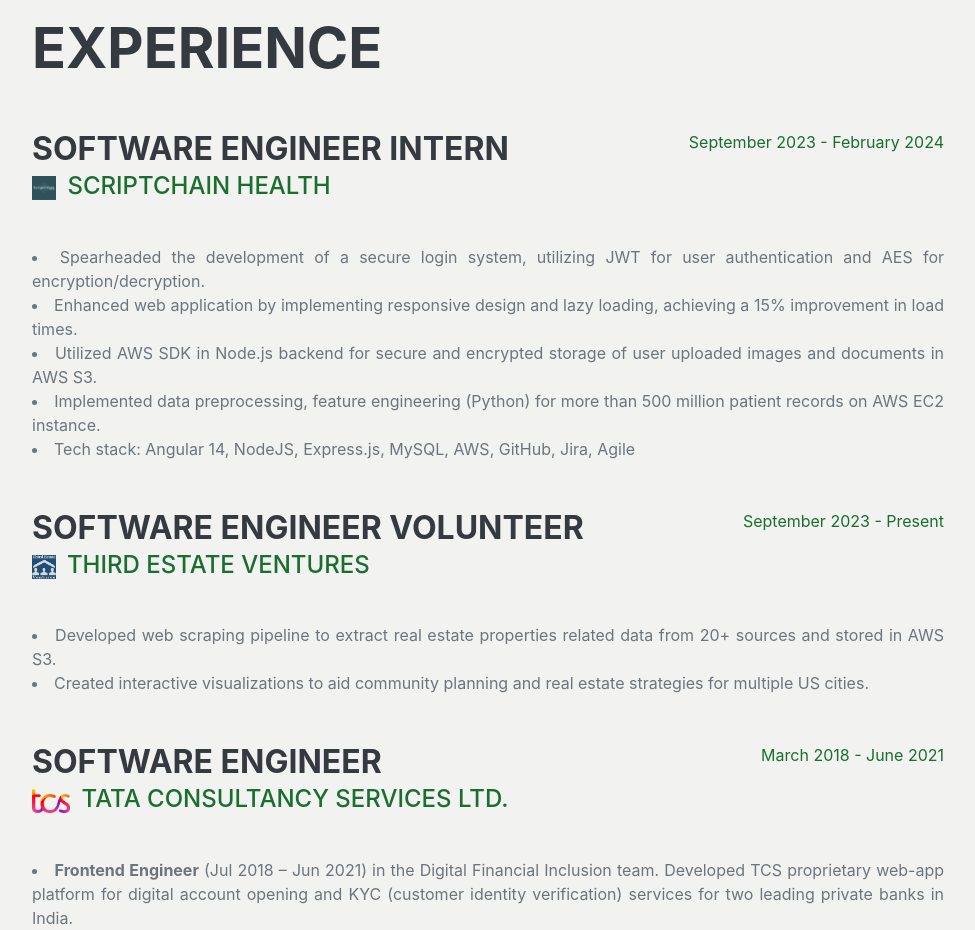
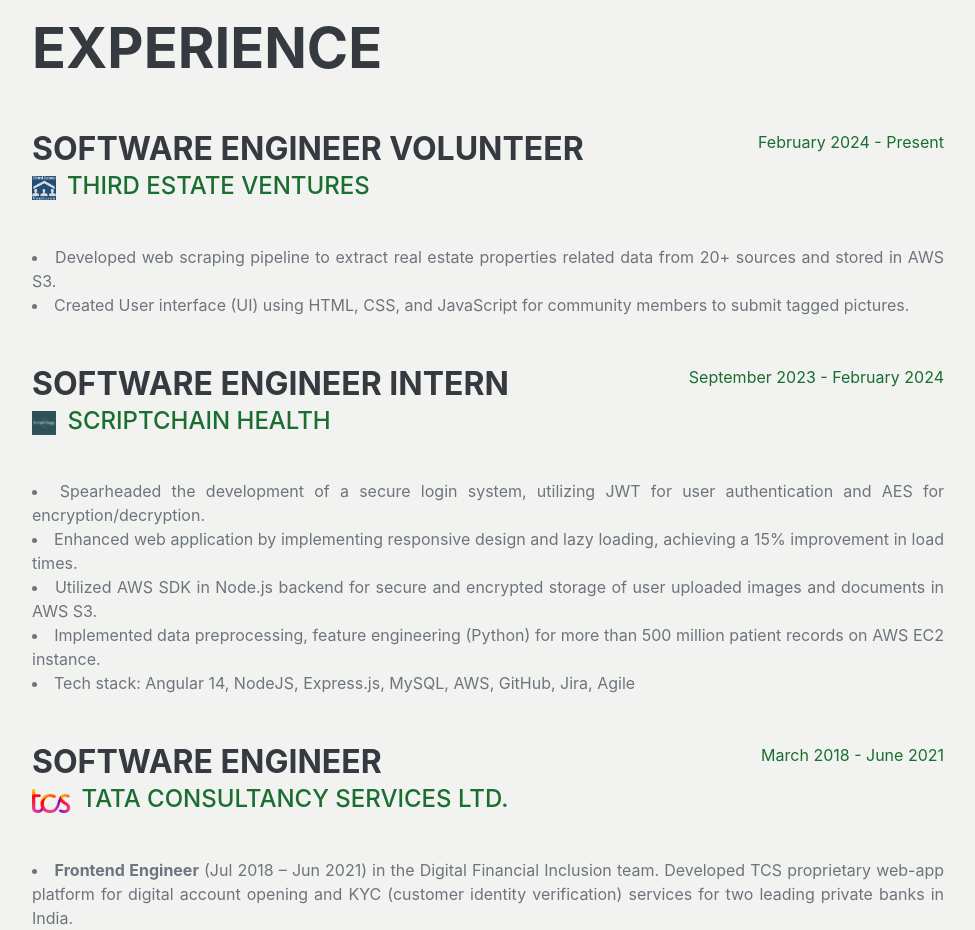
Before and after one commit to rpradeepsurya/rpradeepsurya.github.io, a plain HTML site: page index.html in a window 1280 px wide. Shown: the part 1760-2690 px from the top of the page, without its empty margins (288-1263 px from the left). Drawn offline with nearby package versions, Linux system fonts and the light colour scheme; a web font is replaced by a local one.

Commit message:
update experience

```diff
--- a/index.html
+++ b/index.html
@@ -319,6 +319,28 @@
         <section class="resume-section" id="experience">
             <div class="resume-section-content" data-aos="fade-left" data-aos-duration="2000">
                 <h2 class="mb-5">Experience</h2>
+                <!-- Third Estate -->
+                <div class="d-flex flex-column flex-md-row justify-content-between mb-4" data-aos="zoom-in" data-aos-duration="500">
+                    <div class="flex-grow-1">
+                        <h3 class="mb-0">Software Engineer Volunteer</h3>
+                        <div class="subheading mb-3">
+                            <a href="https://www.thirdestateanalytics.com/" target="_blank">
+                                <img src="assets/img/ventures.jpg" alt="TCS Logo" class="company-logo">
+                                Third Estate Ventures
+                            </a>
+                        </div>
+                    </div>
+                    <div class="flex-shrink-0"><span class="text-primary">February 2024 - Present</span></div>
+                </div>
+                <div class="flex-grow-1 mb-5">
+                    <li class="justify" data-aos="zoom-in" data-aos-duration="500">
+                        Developed web scraping pipeline to extract real estate properties related data from 20+ sources and stored in AWS S3.
+                    </li>
+                    <li class="justify" data-aos="zoom-in" data-aos-duration="600">
+                        Created User interface (UI) using HTML, CSS, and JavaScript for community members to submit tagged pictures.
+                    </li>
+                </div>
+                <!-- SCriptChain -->
                 <div class="d-flex flex-column flex-md-row justify-content-between mb-4" data-aos="zoom-in" data-aos-duration="500">
                     <div class="flex-grow-1">
                         <h3 class="mb-0">Software Engineer Intern</h3>
@@ -348,26 +370,8 @@
                         Tech stack: Angular 14, NodeJS, Express.js, MySQL, AWS, GitHub, Jira, Agile
                     </li>
                 </div>
-                <div class="d-flex flex-column flex-md-row justify-content-between mb-4" data-aos="zoom-in" data-aos-duration="500">
-                    <div class="flex-grow-1">
-                        <h3 class="mb-0">Software Engineer Volunteer</h3>
-                        <div class="subheading mb-3">
-                            <a href="https://www.thirdestateanalytics.com/" target="_blank">
-                                <img src="assets/img/ventures.jpg" alt="TCS Logo" class="company-logo">
-                                Third Estate Ventures
-                            </a>
-                        </div>
-                    </div>
-                    <div class="flex-shrink-0"><span class="text-primary">September 2023 - Present</span></div>
-                </div>
-                <div class="flex-grow-1 mb-5">
-                    <li class="justify" data-aos="zoom-in" data-aos-duration="500">
-                        Developed web scraping pipeline to extract real estate properties related data from 20+ sources and stored in AWS S3.
-                    </li>
-                    <li class="justify" data-aos="zoom-in" data-aos-duration="600">
-                        Created interactive visualizations to aid community planning and real estate strategies for multiple US cities.
-                    </li>
-                </div>
+
+                <!-- TCS -->
                 <div class="d-flex flex-column flex-md-row justify-content-between mb-4" data-aos="zoom-in" data-aos-duration="500">
                     <div class="flex-grow-1">
                         <h3 class="mb-0">Software Engineer</h3>
```
